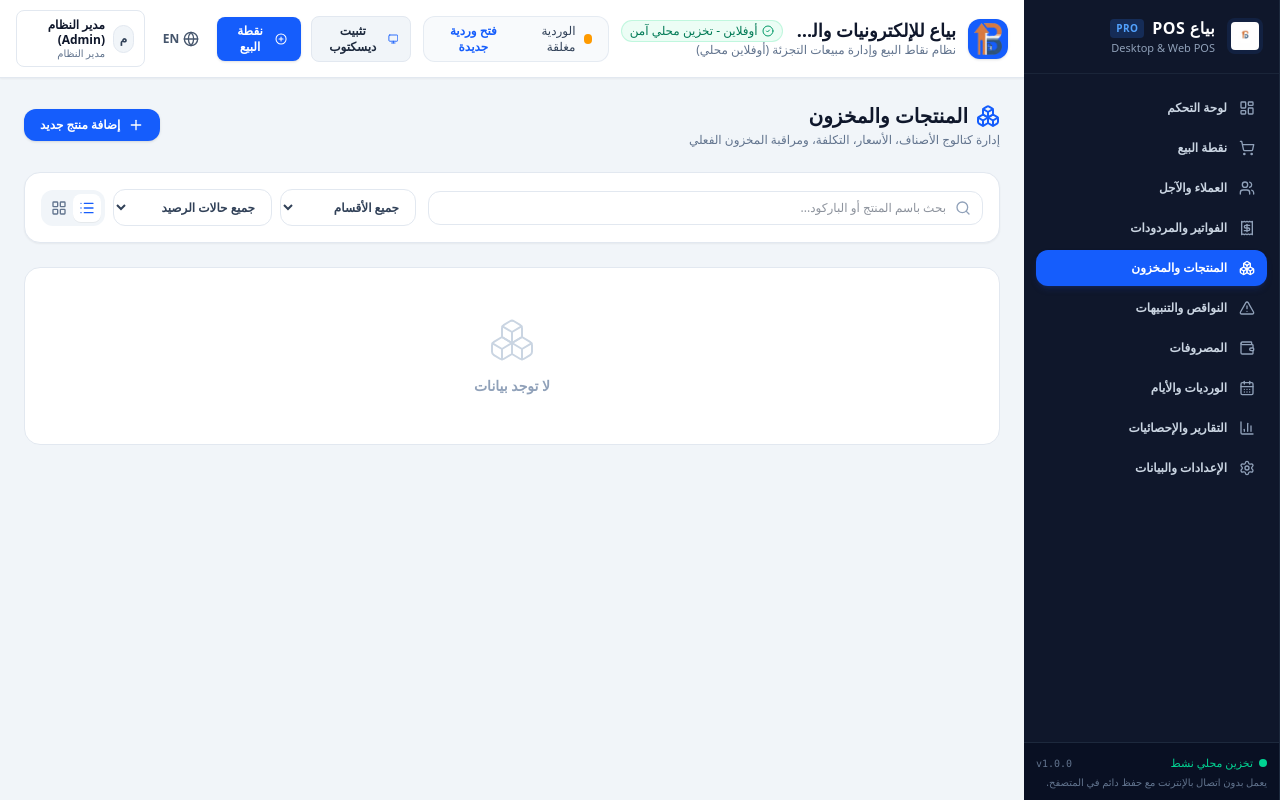
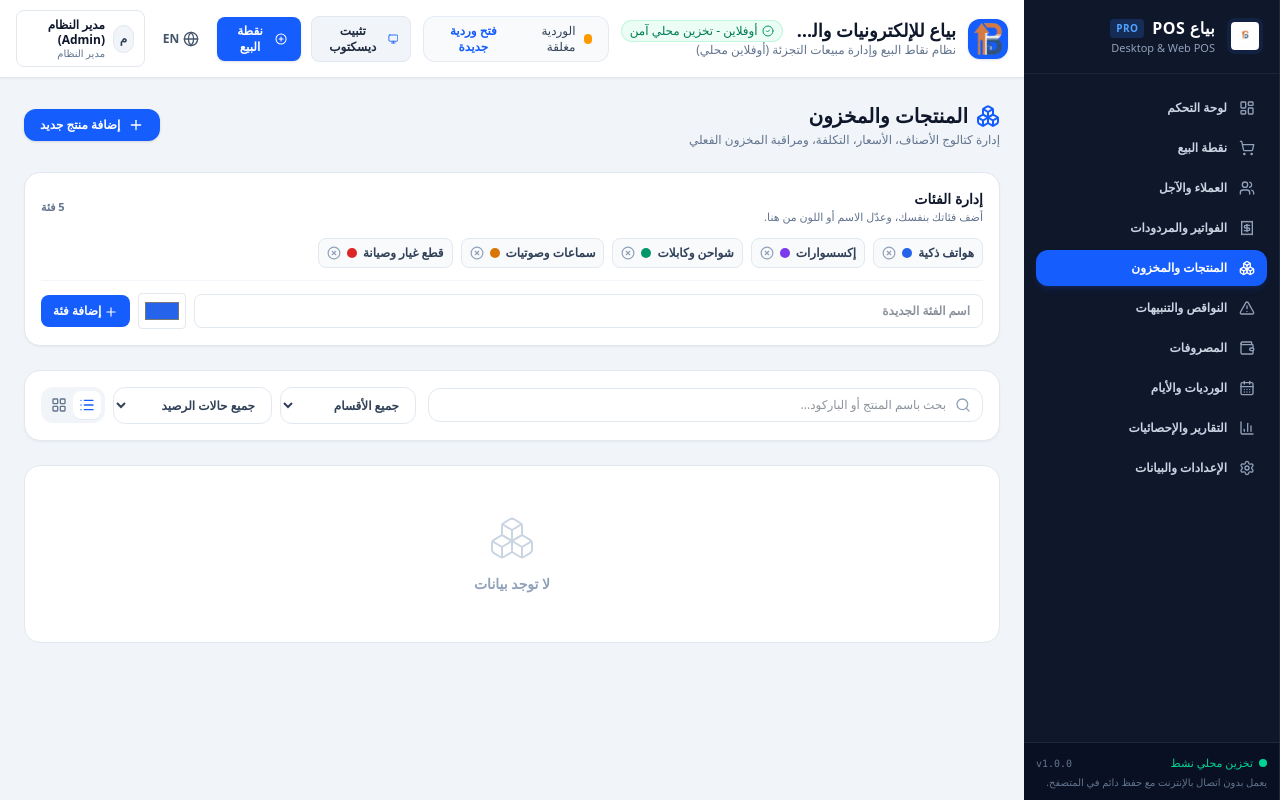
Before and after one commit to osamaeslam/POsosama, a React (Vite) app: page / in a window 1280 px wide. Both pictures are taken after a click on the button "إضافة صنف". Built offline with nearby package versions, Linux system fonts and the light colour scheme.

Commit message:
Add dynamic category management

```diff
--- a/src/components/products/ProductsScreen.tsx
+++ b/src/components/products/ProductsScreen.tsx
@@ -24,6 +24,9 @@ export const ProductsScreen: React.FC = () => {
     t,
     products,
     categories,
+    addCategory,
+    updateCategory,
+    deleteCategory,
     settings,
     addProduct,
     updateProduct,
@@ -35,6 +38,24 @@ export const ProductsScreen: React.FC = () => {
   const [selectedCategory, setSelectedCategory] = useState('all');
   const [stockFilter, setStockFilter] = useState<'all' | 'low' | 'out'>('all');
   const [viewMode, setViewMode] = useState<'table' | 'grid'>('table');
+  const [newCategoryName, setNewCategoryName] = useState('');
+  const [newCategoryColor, setNewCategoryColor] = useState('#2563eb');
+  const [editingCategoryId, setEditingCategoryId] = useState<string | null>(null);
+
+  const handleAddCategory = () => {
+    const name = newCategoryName.trim();
+    if (!name) return;
+    addCategory({ name, color: newCategoryColor, sortOrder: categories.length });
+    setNewCategoryName('');
+  };
+
+  const handleDeleteCategory = (id: string) => {
+    try {
+      deleteCategory(id);
+    } catch (error) {
+      window.alert(error instanceof Error ? error.message : 'تعذر حذف الفئة');
+    }
+  };
 
   // Add / Edit Modal state
   const [editingProduct, setEditingProduct] = useState<Product | null>(null);
@@ -177,6 +198,41 @@ export const ProductsScreen: React.FC = () => {
           <span>{t.addProduct}</span>
         </button>
       </div>
+
+      {/* Category manager */}
+      <section className="bg-white p-4 rounded-2xl border border-slate-200 shadow-xs space-y-3">
+        <div className="flex items-center justify-between gap-3">
+          <div>
+            <h3 className="text-sm font-bold text-slate-900">إدارة الفئات</h3>
+            <p className="text-[11px] text-slate-500">أضف فئاتك بنفسك، وعدّل الاسم أو اللون من هنا.</p>
+          </div>
+          <span className="text-[11px] font-bold text-slate-500">{categories.length} فئة</span>
+        </div>
+        <div className="flex flex-wrap gap-2">
+          {categories.map((category) => (
+            <div key={category.id} className="flex items-center gap-1.5 rounded-lg border border-slate-200 bg-slate-50 px-2 py-1.5">
+              {editingCategoryId === category.id ? (
+                <input
+                  autoFocus
+                  defaultValue={category.name}
+                  onBlur={(event) => { updateCategory(category.id, { name: event.target.value.trim() || category.name }); setEditingCategoryId(null); }}
+                  onKeyDown={(event) => { if (event.key === 'Enter') event.currentTarget.blur(); }}
+                  className="w-28 bg-white border border-blue-300 rounded px-1.5 py-1 text-xs font-semibold outline-none"
+                />
+              ) : (
+                <button type="button" onClick={() => setEditingCategoryId(category.id)} className="text-xs font-semibold text-slate-700 cursor-pointer hover:text-blue-700">{category.name}</button>
+              )}
+              <span className="h-2.5 w-2.5 rounded-full" style={{ backgroundColor: category.color }} />
+              <button type="button" onClick={() => handleDeleteCategory(category.id)} aria-label={`حذف فئة ${category.name}`} className="text-slate-400 hover:text-rose-600 cursor-pointer"><XCircle className="h-3.5 w-3.5" /></button>
+            </div>
+          ))}
+        </div>
+        <div className="flex flex-wrap items-center gap-2 border-t border-slate-100 pt-3">
+          <input value={newCategoryName} onChange={(event) => setNewCategoryName(event.target.value)} onKeyDown={(event) => { if (event.key === 'Enter') handleAddCategory(); }} placeholder="اسم الفئة الجديدة" className="min-w-44 flex-1 px-3 py-2 border border-slate-200 rounded-lg text-xs font-semibold outline-none focus:ring-2 focus:ring-blue-500" />
+          <input type="color" value={newCategoryColor} onChange={(event) => setNewCategoryColor(event.target.value)} aria-label="لون الفئة" className="h-9 w-12 cursor-pointer rounded border border-slate-200 bg-white p-1" />
+          <button type="button" onClick={handleAddCategory} className="px-3 py-2 rounded-lg bg-blue-600 hover:bg-blue-700 text-white text-xs font-bold cursor-pointer"><Plus className="inline h-3.5 w-3.5" /> إضافة فئة</button>
+        </div>
+      </section>
 
       {/* Filters & Search Toolbar */}
       <div className="bg-white p-4 rounded-2xl border border-slate-200 shadow-xs flex flex-col md:flex-row items-stretch md:items-center justify-between gap-3">
--- a/src/context/AppContext.tsx
+++ b/src/context/AppContext.tsx
@@ -52,6 +52,9 @@ interface AppContextType {
 
   // Categories & Products
   categories: Category[];
+  addCategory: (category: Omit<Category, 'id'>) => Category;
+  updateCategory: (id: string, updates: Partial<Category>) => void;
+  deleteCategory: (id: string) => void;
   products: Product[];
   addProduct: (product: Omit<Product, 'id' | 'createdAt' | 'updatedAt'>) => Product;
   updateProduct: (id: string, updates: Partial<Product>) => void;
@@ -231,6 +234,28 @@ export const AppProvider: React.FC<{ children: React.ReactNode }> = ({ children
     }
     return initialCategories;
   });
+
+  const saveCategories = (newCategories: Category[]) => {
+    setCategories(newCategories);
+    appStorage.setItem(STORAGE_KEYS.CATEGORIES, JSON.stringify(newCategories));
+  };
+
+  const addCategory = (category: Omit<Category, 'id'>): Category => {
+    const newCategory: Category = { ...category, id: `category-${Date.now()}` };
+    saveCategories([...categories, newCategory]);
+    return newCategory;
+  };
+
+  const updateCategory = (id: string, updates: Partial<Category>) => {
+    saveCategories(categories.map((category) => category.id === id ? { ...category, ...updates } : category));
+  };
+
+  const deleteCategory = (id: string) => {
+    if (products.some((product) => product.categoryId === id)) {
+      throw new Error('لا يمكن حذف فئة مرتبطة بمنتجات. انقل المنتجات أولاً.');
+    }
+    saveCategories(categories.filter((category) => category.id !== id));
+  };
 
   // 6. Products
   const [products, setProducts] = useState<Product[]>(() => {
@@ -984,6 +1009,9 @@ export const AppProvider: React.FC<{ children: React.ReactNode }> = ({ children
         settings,
         updateSettings,
         categories,
+        addCategory,
+        updateCategory,
+        deleteCategory,
         products,
         addProduct,
         updateProduct,
```
